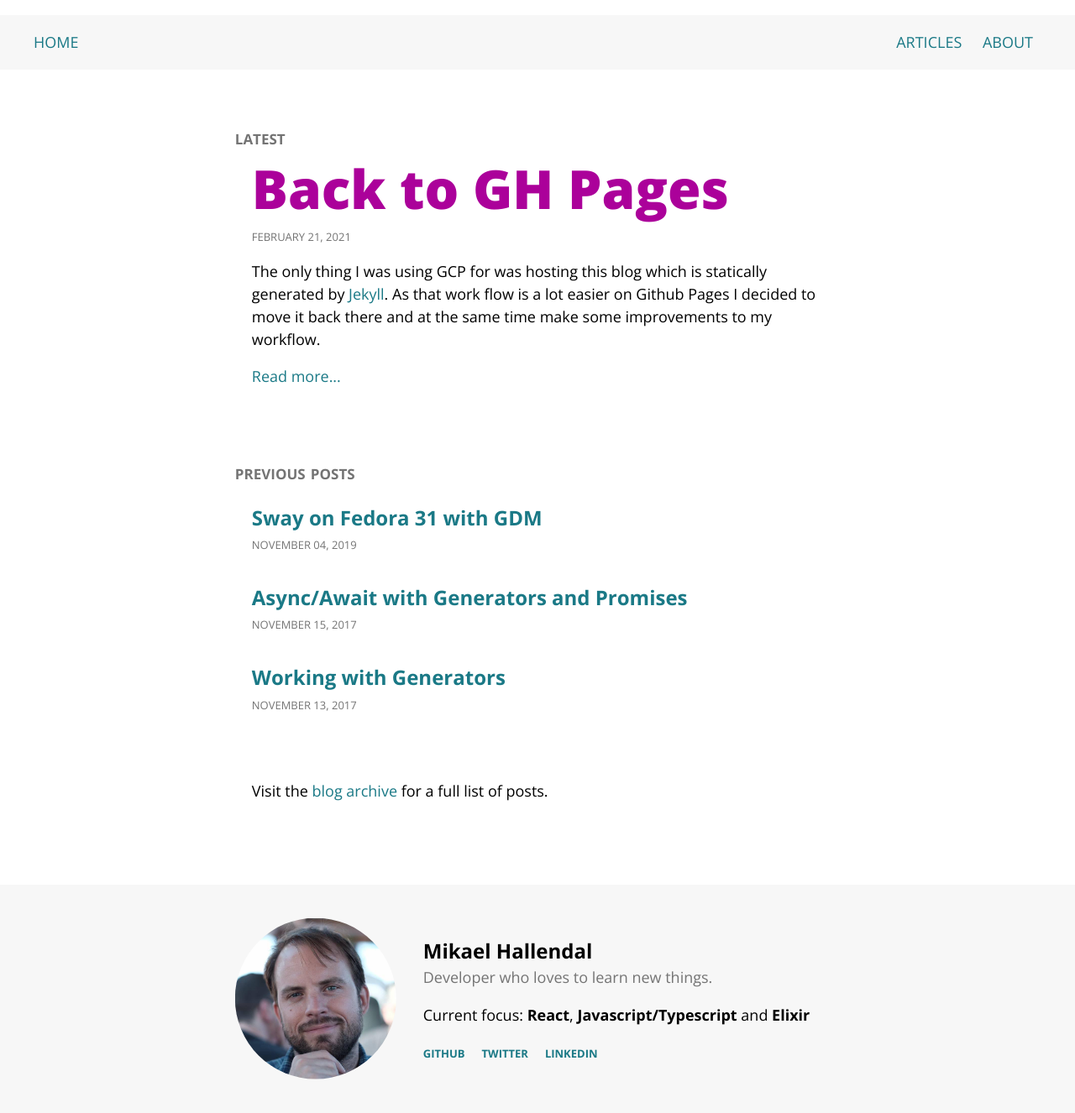
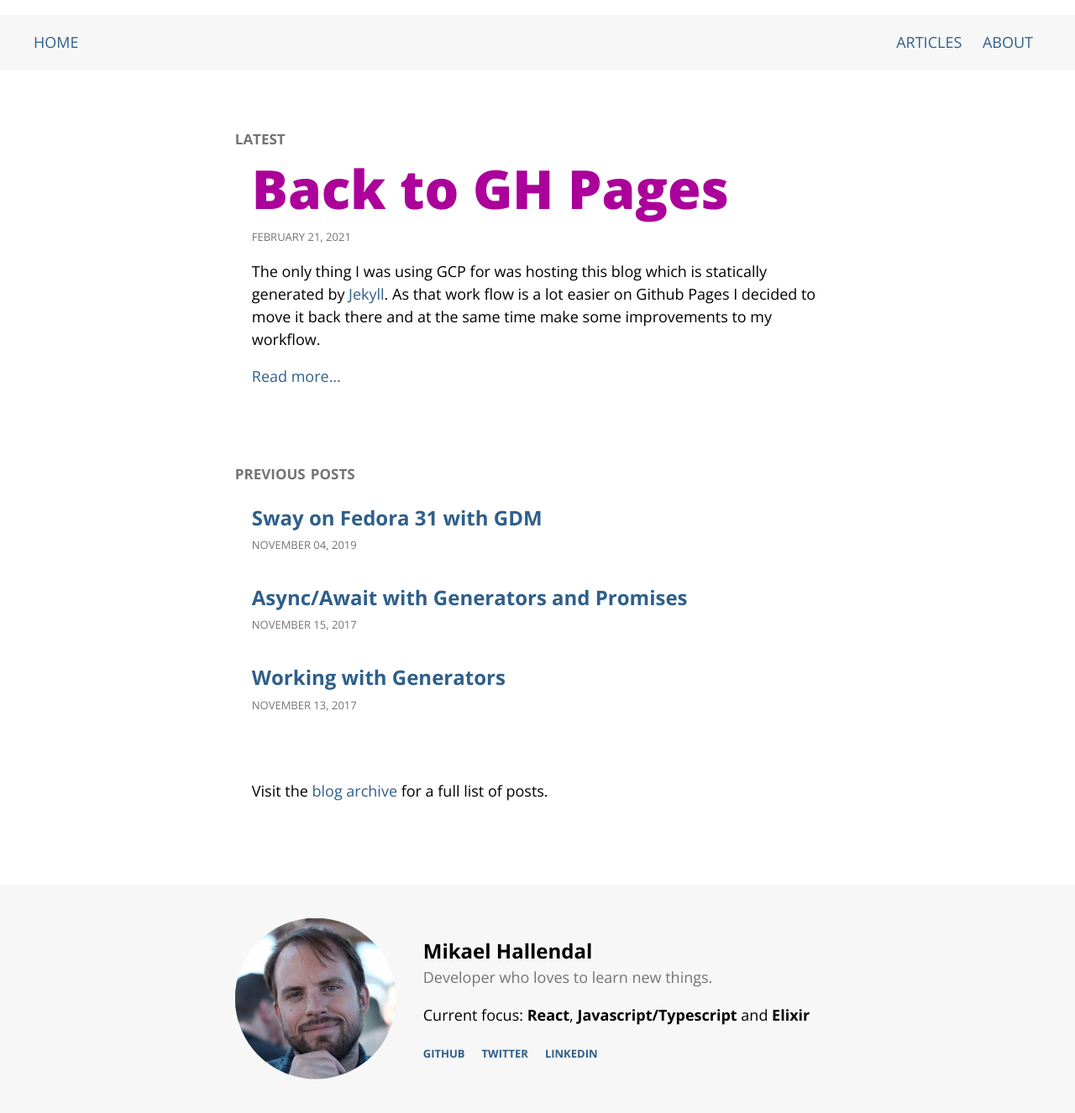
Before and after one commit to hallski/hallski.github.io, a Jekyll site: the page built from index.html, in a window 1280 px wide. Shown: the whole page at 84% size. Built offline with Jekyll 4.4.1, drawn with Linux system fonts in a browser that asks for light colours.

Commit message:
Update link clr for light theme

```diff
--- a/css/style.css
+++ b/css/style.css
@@ -4,7 +4,7 @@
   --primary-color: #ab019a;
   --body-font-family: "Open Sans", sans-serif;
   --header-font-family: "Open Sans", sans-serif;
-  --link-color: #1a7986;
+  --link-color: #2f5f8a;
   --text-color: black;
   --block-background: #f7f7f7;
   --my-gray: #747474;
```
